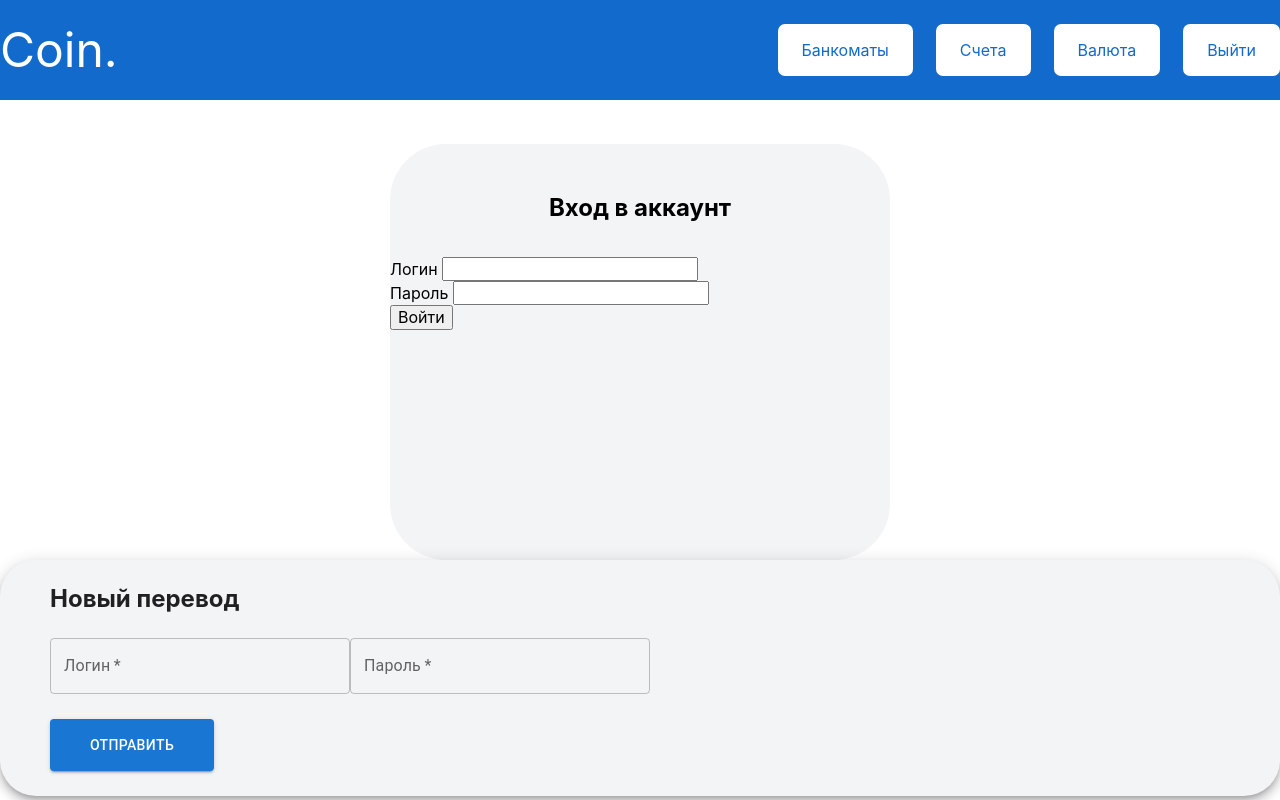
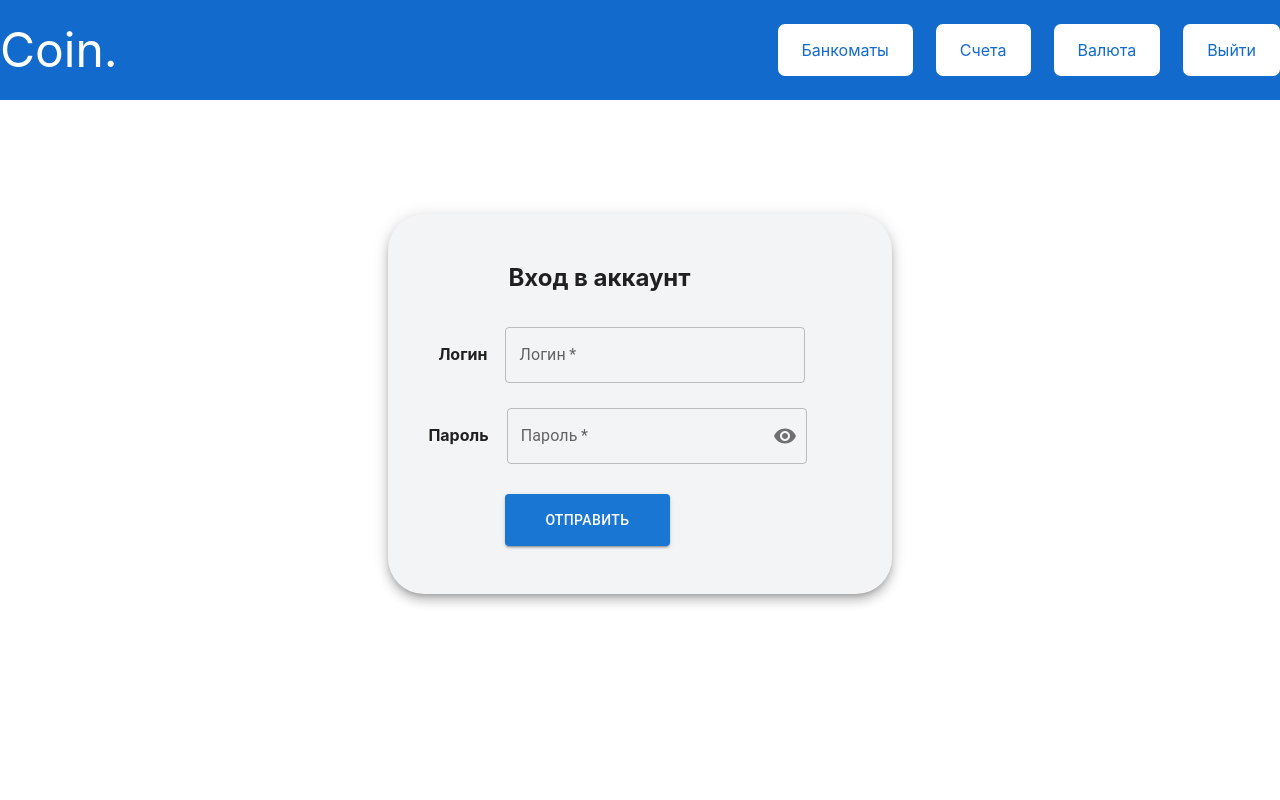
Before and after one commit to alex8023g/coin-front-end, a React (Create React App) app in the folder coin/: page /login in a window 1280 px wide. Built offline with nearby package versions, Linux system fonts and the light colour scheme.

Commit message:
updt LoginPage

```diff
--- a/coin/src/LoginPage/LoginPage.tsx
+++ b/coin/src/LoginPage/LoginPage.tsx
@@ -4,11 +4,18 @@ import { Navigate } from 'react-router-dom';
 import Paper from '@mui/material/Paper';
 import TextField from '@mui/material/TextField';
 import Button from '@mui/material/Button';
+import Box from '@mui/material/Box';
+import FormControl from '@mui/material/FormControl';
+import InputLabel from '@mui/material/InputLabel';
+import OutlinedInput from '@mui/material/OutlinedInput';
+import InputAdornment from '@mui/material/InputAdornment';
+import IconButton from '@mui/material/IconButton';
+import { Visibility, VisibilityOff } from '@mui/icons-material';
 
 export function LoginPage() {
   const [login, setLogin] = useState('');
   const [password, setPassword] = useState('');
-  // const [tokenSt, setTokenSt] = useState('');
+  const [showPassword, setShowPassword] = useState(false);
   const token = sessionStorage.getItem('auth');
 
   function handleLogin(e: ChangeEvent<HTMLInputElement>) {
@@ -17,6 +24,11 @@ export function LoginPage() {
 
   function handlePassword(e: ChangeEvent<HTMLInputElement>) {
     setPassword(e.target.value);
+  }
+
+  function handleSubmit2(e: React.FormEvent) {
+    e.preventDefault();
+    console.log('submit', process.env.REACT_APP_API_SERVER);
   }
 
   function handleSubmit(e: React.FormEvent) {
@@ -53,7 +65,7 @@ export function LoginPage() {
   return (
     <>
       {token && <Navigate to="/" />}
-      <form className={styles.loginForm} onSubmit={handleSubmit}>
+      {/* <form className={styles.loginForm} onSubmit={handleSubmit}>
         <h2 className={styles.h2}>Вход в аккаунт</h2>
         <div>
           Логин{' '}
@@ -64,40 +76,92 @@ export function LoginPage() {
           <input id="password" type="password" onChange={handlePassword} />
         </div>
         <button type="submit">Войти</button>
-      </form>
+      </form> */}
+      <Box
+        component="form"
+        // position="relative"
+        // top="20%"
+        height="65vh"
+        display="flex"
+        justifyContent="center"
+        alignItems="center"
+        // onSubmit={(e) => {
+        //   e.preventDefault();
+        //   console.log('submit');
+        // }}
+        onSubmit={handleSubmit}
+      >
         <Paper
           elevation={7}
           sx={{
-          padding: '25px 50px',
+            padding: '50px 85px 50px 40px',
+            // width: 500,
+            height: '280px',
             // flexBasis: 500,
             borderRadius: 9,
             backgroundColor: '#F3F4F6',
           }}
         >
-        <h2>Новый перевод</h2>
-        <div className={styles.newRemittanceCont}>
-          <div className={styles.textFieldCont}>
+          <h2 className={styles.h2}>Вход в аккаунт</h2>
+
+          <div className={styles.loginCont}>
+            <span className={styles.spanLogPass}>Логин</span>
             <TextField
               required
               id="outlined-basic2"
               label="Логин"
               variant="outlined"
-              sx={{ marginBottom: '25px', width: 300 }}
+              onChange={handleLogin}
+              sx={{ width: 300 }}
             />
-            <TextField
+          </div>
+          <div className={styles.passCont}>
+            <span className={styles.spanLogPass}>Пароль</span>
+            {/* <TextField
               required
               id="outlined-basic2"
               label="Пароль"
               type="password"
               variant="outlined"
+              onChange={handlePassword}
               sx={{ width: 300 }}
+            /> */}
+
+            <FormControl sx={{ width: 300 }} variant="outlined" required>
+              <InputLabel htmlFor="outlined-adornment-password">
+                Пароль
+              </InputLabel>
+              <OutlinedInput
+                id="outlined-adornment-password"
+                onChange={handlePassword}
+                type={showPassword ? 'text' : 'password'}
+                endAdornment={
+                  <InputAdornment position="end">
+                    <IconButton
+                      aria-label="toggle password visibility"
+                      onClick={() => {
+                        setShowPassword(!showPassword);
+                      }}
+                      edge="end"
+                    >
+                      {showPassword ? <VisibilityOff /> : <Visibility />}
+                    </IconButton>
+                  </InputAdornment>
+                }
+                label="Пароль"
               />
+            </FormControl>
           </div>
-          <Button variant="contained" sx={{ padding: '14px 40px' }}>
+
+          <Button
+            type="submit"
+            variant="contained"
+            sx={{ marginLeft: '77px', padding: '14px 40px' }}
+          >
             отправить
           </Button>
-        </div>
         </Paper>
+      </Box>
     </>
   );
 }
--- a/coin/src/LoginPage/loginpage.module.css
+++ b/coin/src/LoginPage/loginpage.module.css
@@ -1,13 +1,32 @@
-.loginForm {
+/* .loginForm {
   margin: 0 auto;
   padding-top: 50px;
   width: 500px;
   height: 366px;
   background-color: #f3f4f6;
   border-radius: 56px;
+} */
+
+.h2 {
+  /* text-align: center; */
+  margin: 0 0 35px 80px;
 }
 
-.h2 {
-  text-align: center;
-  margin-bottom: 35px;
+.loginCont {
+  display: flex;
+  align-items: center;
+  margin: 0 0 25px 10px;
 }
+
+.passCont {
+  display: flex;
+  align-items: center;
+  justify-content: start;
+  margin-bottom: 30px;
+}
+
+.spanLogPass {
+  margin-right: 18px;
+  height: 100%;
+  font-weight: 700;
+}
```
Lines whose indentation alone changed are shown as unchanged.
